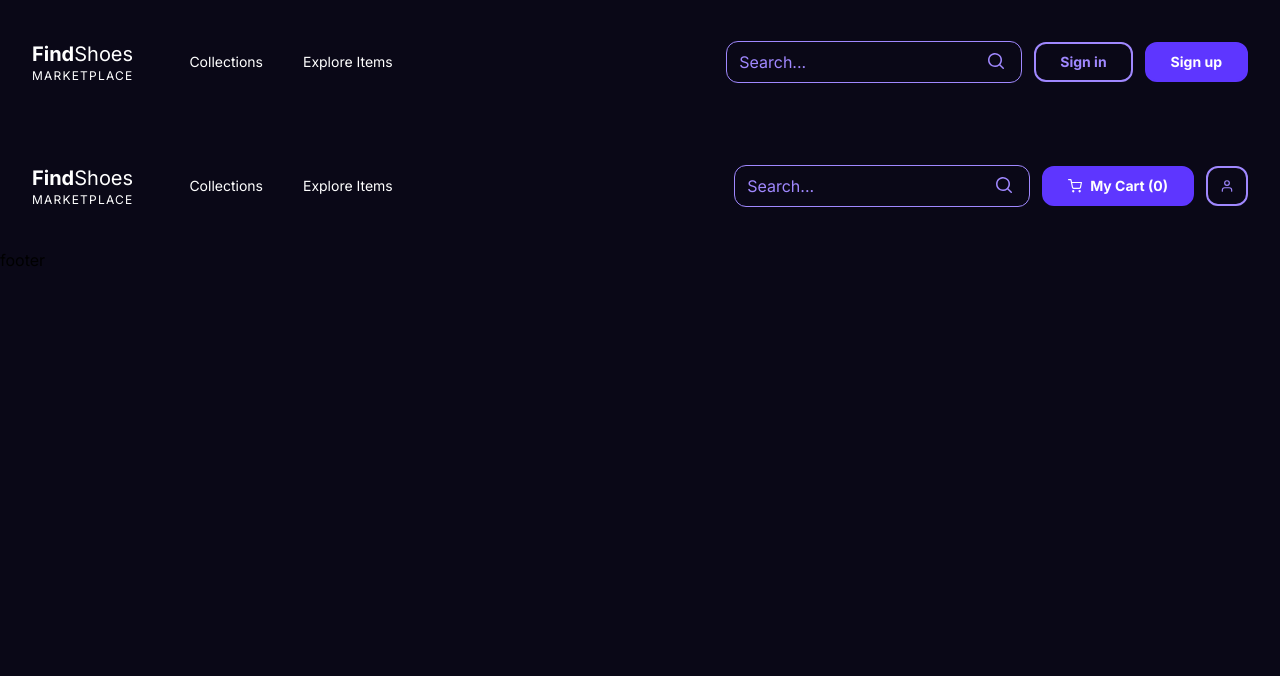
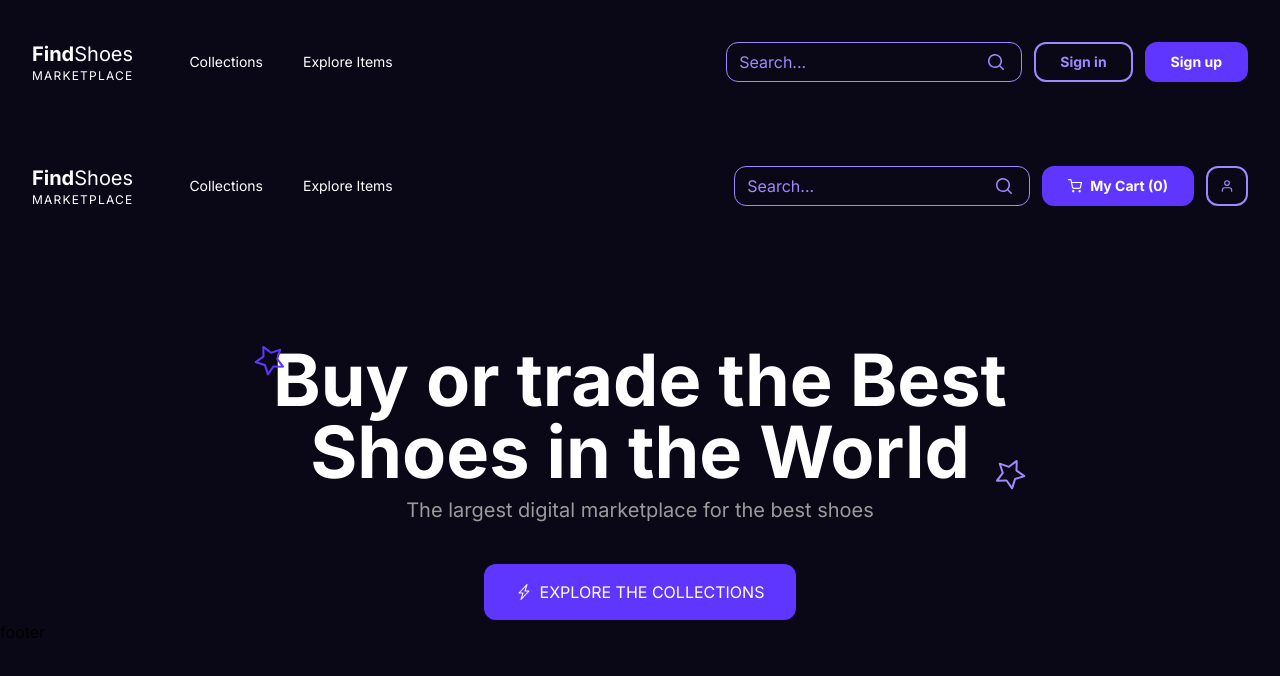
Before and after one commit to lukasbiscaro/FindShoes-front-end, a React (Create React App) app: page / in a window 1280 px wide. Shown: the top 676 px of the page. Built offline with nearby package versions, Linux system fonts and the light colour scheme.

Commit message:
first screen with banner

```diff
--- a/src/components/NavBar.js
+++ b/src/components/NavBar.js
@@ -11,8 +11,8 @@ export default function NavBar() {
                         <div className="flex items-center md:gap-x-12">
                             <a aria-label="Home" href="/">
                                 <div className="text-white hover:text-highlightPrimary2">
-                                    <h1 className="font-bold text-xl">Find<span className="font-light">Shoes</span></h1>
-                                    <h2 className="font-light tracking-widest uppercase text-xs">Marketplace</h2>
+                                    <h1 className="font-bold text-sm sm:text-xl">Find<span className="font-light">Shoes</span></h1>
+                                    <h2 className="font-light tracking-widest uppercase text-xs sm:text-xs">Marketplace</h2>
                                 </div>
                             </a>
                             <div className="hidden md:flex md:gap-x-6">
@@ -27,7 +27,7 @@ export default function NavBar() {
                                     <div class="relative flex w-full flex-wrap items-stretch">
                                         <input
                                             type="search"
-                                            class="relative m-0 block w-[1%] min-w-0 w-52 flex-auto rounded-xl border border-solid border-highlightPrimary2 bg-transparent bg-clip-padding py-2 pl-3 pr-12 leading-2 text-base font-normal text-highlightPrimary2 outline-none transition duration-300 ease-in-out focus:border-primary-600 focus:text-highlightPrimary2 focus:shadow-te-primary focus:outline-none placeholder-highlightPrimary2"
+                                            class="relative m-0 block w-[1%] min-w-0 w-52 leading-[22px] flex-auto rounded-xl border border-solid border-highlightPrimary2 bg-transparent bg-clip-padding py-2 pl-3 pr-12 leading-2 text-base font-normal text-highlightPrimary2 outline-none transition duration-300 ease-in-out focus:border-primary-600 focus:text-highlightPrimary2 focus:shadow-te-primary focus:outline-none placeholder-highlightPrimary2"
                                             placeholder="Search..."
                                             aria-label="Search"
                                             aria-describedby="button-addon2" />
@@ -82,8 +82,8 @@ export default function NavBar() {
                         <div className="flex items-center md:gap-x-12">
                             <a aria-label="Home" href="/">
                                 <div className="text-white hover:text-highlightPrimary2">
-                                    <h1 className="font-bold text-xl">Find<span className="font-light">Shoes</span></h1>
-                                    <h2 className="font-light tracking-widest uppercase text-xs">Marketplace</h2>
+                                <h1 className="font-bold text-sm sm:text-xl">Find<span className="font-light">Shoes</span></h1>
+                                    <h2 className="font-light tracking-widest uppercase text-xs sm:text-xs">Marketplace</h2>
                                 </div>
                             </a>
                             <div className="hidden md:flex md:gap-x-6">
@@ -98,7 +98,7 @@ export default function NavBar() {
                                     <div class="relative flex w-full flex-wrap items-stretch">
                                         <input
                                             type="search"
-                                            class="relative m-0 block w-[1%] min-w-0 w-52 flex-auto rounded-xl border border-solid border-highlightPrimary2 bg-transparent bg-clip-padding py-2 pl-3 pr-12 leading-2 text-base font-normal text-highlightPrimary2 outline-none transition duration-300 ease-in-out focus:border-primary-600 focus:text-highlightPrimary2 focus:shadow-te-primary focus:outline-none placeholder-highlightPrimary2"
+                                            class="relative m-0 block w-[1%] min-w-0 w-52 leading-[22px] flex-auto rounded-xl border border-solid border-highlightPrimary2 bg-transparent bg-clip-padding py-2 pl-3 pr-12 leading-2 text-base font-normal text-highlightPrimary2 outline-none transition duration-300 ease-in-out focus:border-primary-600 focus:text-highlightPrimary2 focus:shadow-te-primary focus:outline-none placeholder-highlightPrimary2"
                                             placeholder="Search..."
                                             aria-label="Search"
                                             aria-describedby="button-addon2" />
--- a/src/pages/HomePage.js
+++ b/src/pages/HomePage.js
@@ -1,11 +1,35 @@
 import React from 'react';
 import NavBar from '../components/NavBar';
-import Footer from '../components/Footer'
+import Footer from '../components/Footer';
+import { BsLightningCharge, BsStar } from 'react-icons/bs'
 
 const HomePage = () => {
     return (
         <>
             <NavBar />
+
+            <main className="mx-auto max-w-7xl px-4 sm:px-6 lg:px-8">
+                <div className="flex flex-col relative justify-center items-center mt-6 sm:mt-24">
+                    <h1 className="font-bold text-white text-2xl mx-20 text-center leading-none md:text-7xl md:mx-56 relative">
+                        <span className="absolute text-highlightPrimary left-0 top-0 z-50 rotate-45">
+                            <BsStar size={30} />
+                        </span>
+                        Buy or trade the Best Shoes in the World
+                        <span className="absolute text-highlightPrimary2 right-0 bottom-0 z-50 -rotate-45">
+                            <BsStar size={30} />
+                        </span>
+                    </h1>
+                    <h2 className="mt-2 text-textGray text-sm px-32 text-center leading-none md:text-xl md:px-56">
+                        The largest digital marketplace for the best shoes
+                    </h2>
+                    <button src="" className="text-white mt-10 flex justify-center items-center bg-highlightPrimary hover:bg-highlightPrimary2 px-8 py-4 rounded-xl">
+                        <span className="mr-2">
+                            <BsLightningCharge />
+                        </span>
+                        <span> EXPLORE THE COLLECTIONS</span>
+                    </button>
+                </div>
+            </main>
 
             <Footer />
         </>
```
